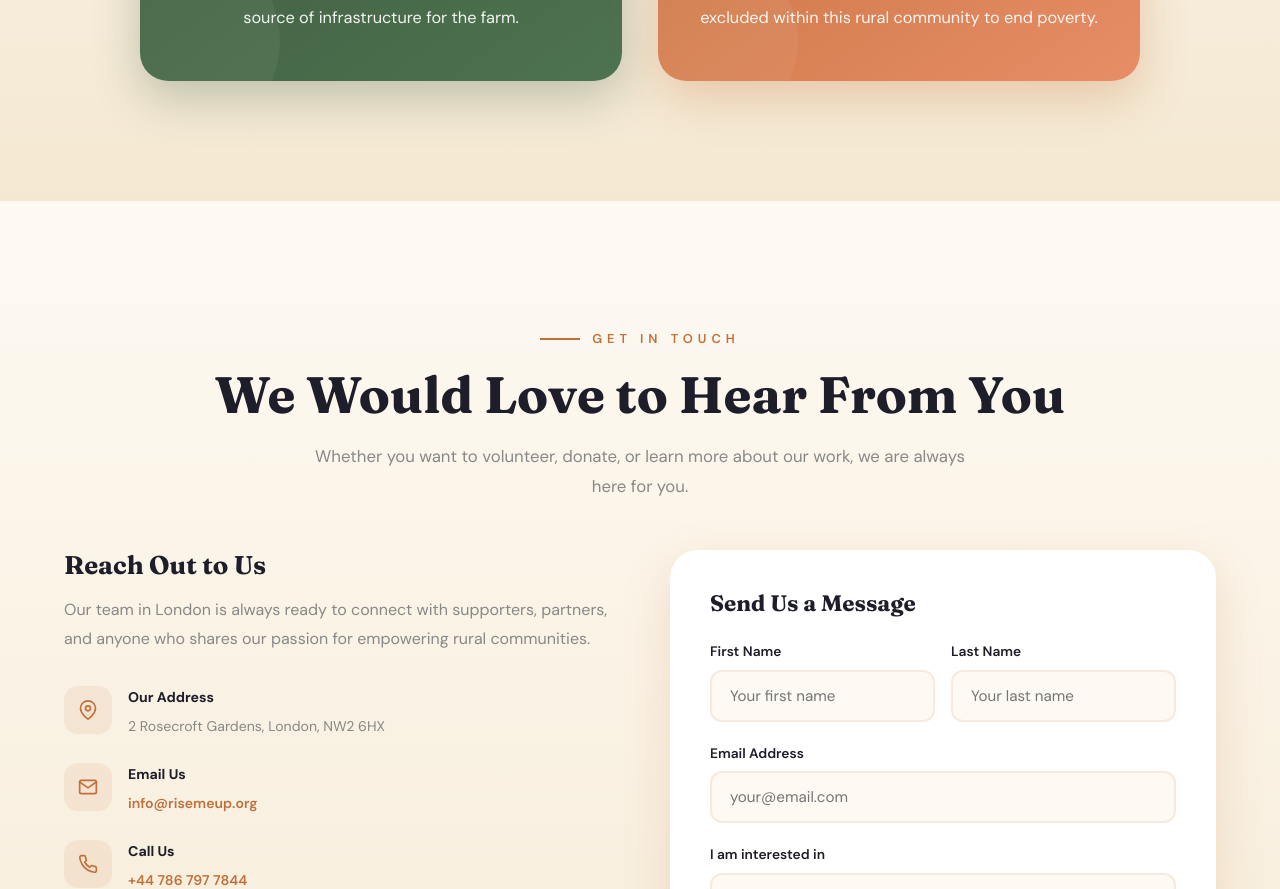
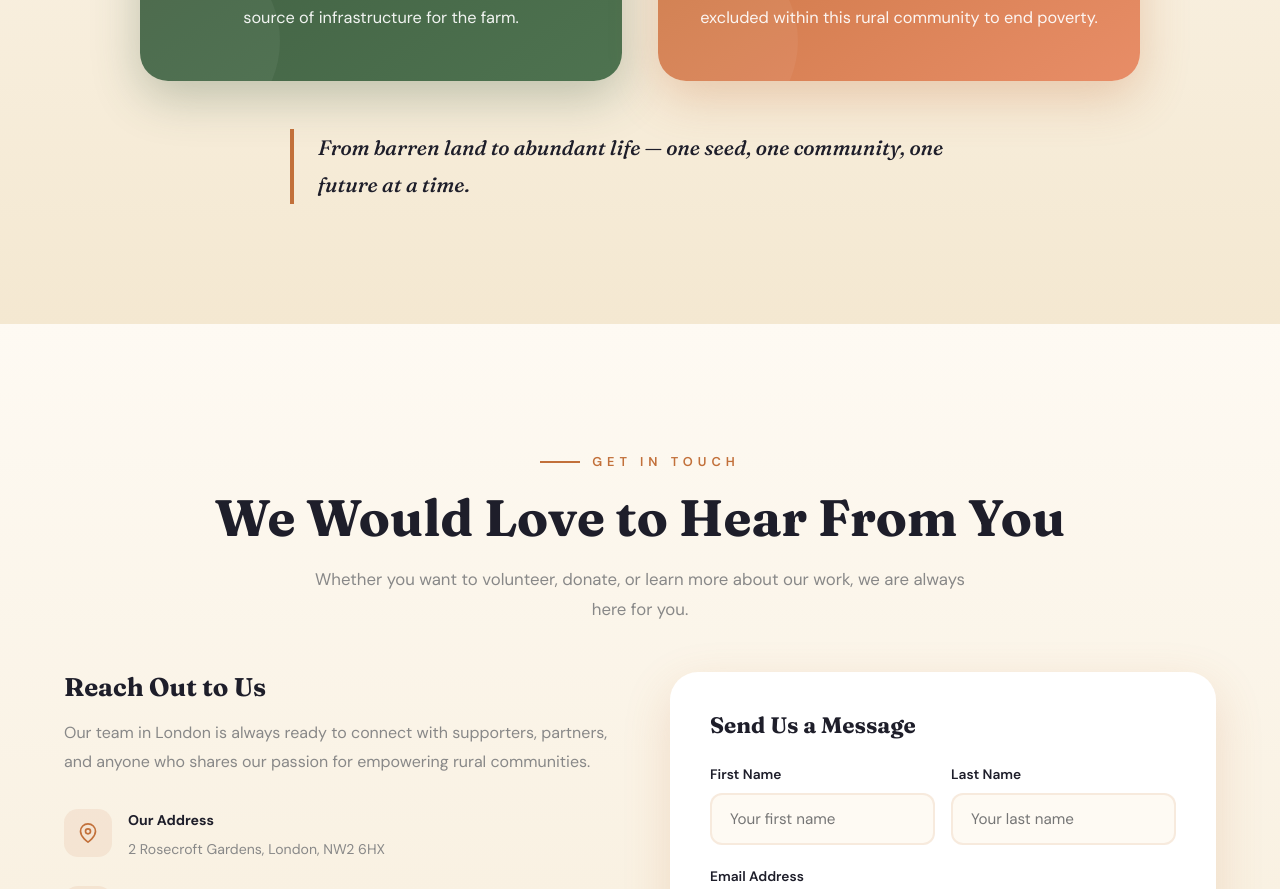
Before and after one commit to Hero988/RiseMeUp, a React (Vite) app: page / in a window 1280 px wide. Shown: the part 2409-3298 px from the top of the page. Built offline with nearby package versions, Linux system fonts and the light colour scheme; no server answers.

Commit message:
Add slogan to Vision & Mission section
Co-Authored-By: Claude Opus 4.6 (1M context) <noreply@anthropic.com>

```diff
--- a/src/components/VisionMission.tsx
+++ b/src/components/VisionMission.tsx
@@ -35,6 +35,9 @@ export default function VisionMission() {
             </p>
           </div>
         </div>
+        <blockquote className="section-slogan reveal">
+          From barren land to abundant life — one seed, one community, one future at a time.
+        </blockquote>
       </div>
     </section>
   );
```
